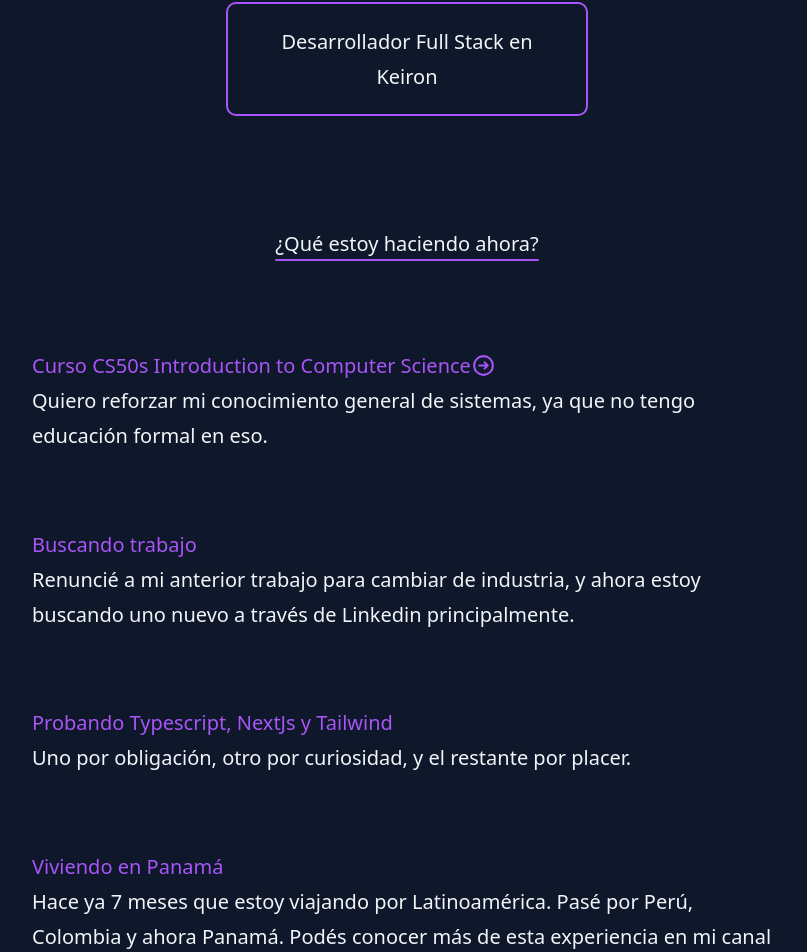
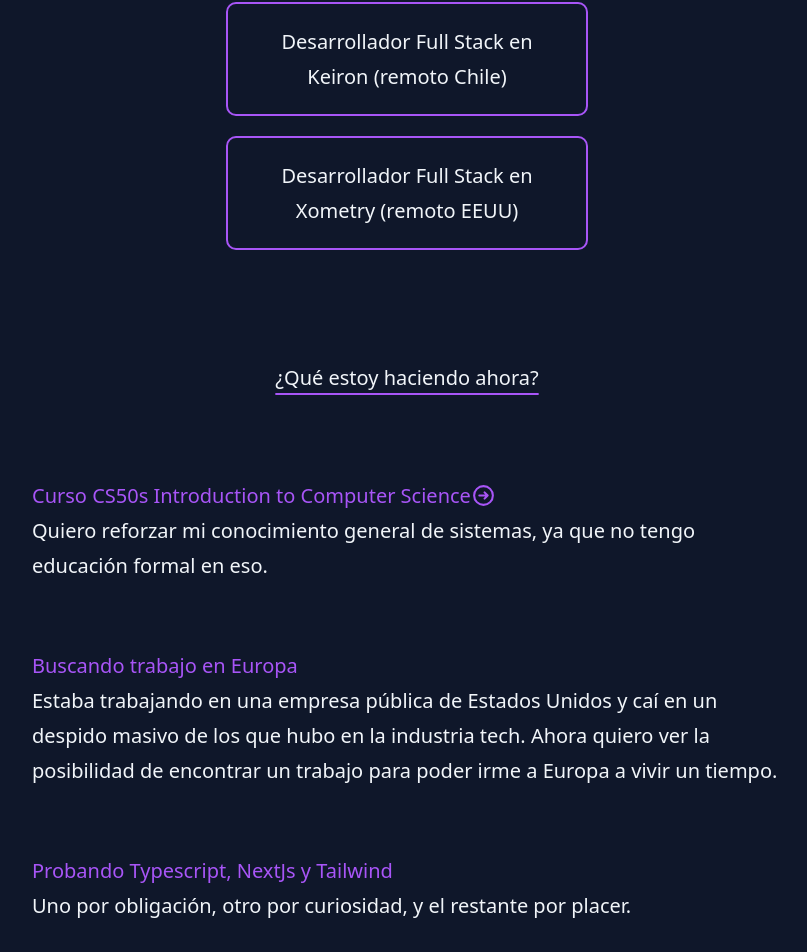
Before and after one commit to joacogaona/opinion-de-un-junior, a Next.js app: page / in a window 1280 px wide. Shown: the part 2463-3415 px from the top of the page, without its empty margins (233-1040 px from the left). Built offline with nearby package versions, Linux system fonts and the light colour scheme; no server answers.

Commit message:
fix: update timeline and actions info

```diff
--- a/mocks/nowActionsInfo.tsx
+++ b/mocks/nowActionsInfo.tsx
@@ -16,9 +16,9 @@ const nowActionsInfo: NowActions = [
   },
   {
     id: 2,
-    title: "buscando trabajo",
+    title: "buscando trabajo en Europa",
     description:
-      "Renuncié a mi anterior trabajo para cambiar de industria, y ahora estoy buscando uno nuevo a través de Linkedin principalmente.",
+      "Estaba trabajando en una empresa pública de Estados Unidos y caí en un despido masivo de los que hubo en la industria tech. Ahora quiero ver la posibilidad de encontrar un trabajo para poder irme a Europa a vivir un tiempo.",
   },
   {
     id: 3,
@@ -28,9 +28,9 @@ const nowActionsInfo: NowActions = [
   },
   {
     id: 4,
-    title: "viviendo en Panamá",
+    title: "viviendo en Argentina",
     description:
-      "Hace ya 7 meses que estoy viajando por Latinoamérica. Pasé por Perú, Colombia y ahora Panamá. Podés conocer más de esta experiencia en mi canal de Youtube Joacog programa.",
+      "El último año y medio estuve viajando por Latinoamérica. Pasé por Perú, Colombia, Panamá, México y Cuba. Podés conocer más de esta experiencia en mi canal de Youtube Joacog programa.",
   },
 ];
 
--- a/pages/index.tsx
+++ b/pages/index.tsx
@@ -112,7 +112,11 @@ const Home = ({
           </div>
           <div className="p-4 border-2 border-purple-500 rounded-lg my-2">
             <h4>Desarrollador Full Stack en</h4>
-            <h4>Keiron</h4>
+            <h4>Keiron (remoto Chile)</h4>
+          </div>
+          <div className="p-4 border-2 border-purple-500 rounded-lg my-2">
+            <h4>Desarrollador Full Stack en</h4>
+            <h4>Xometry (remoto EEUU)</h4>
           </div>
         </div>
       </section>
```
